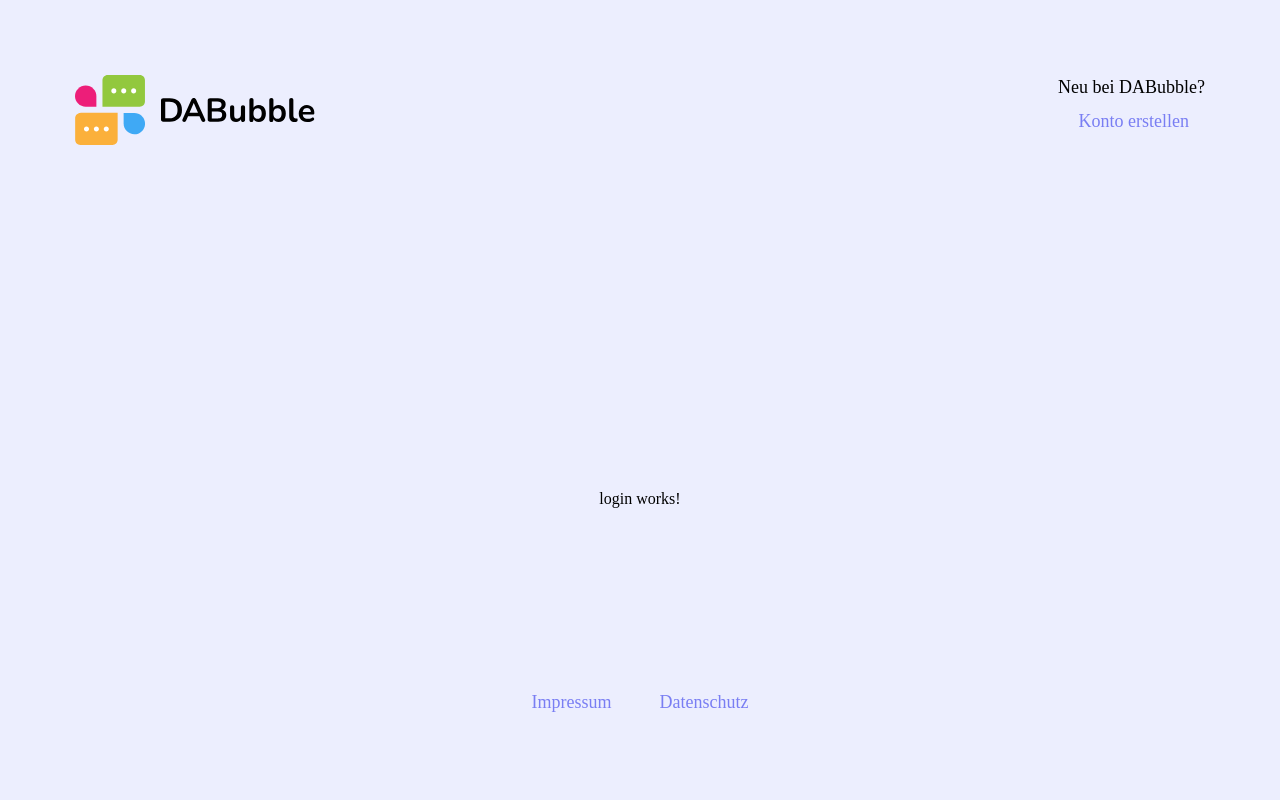
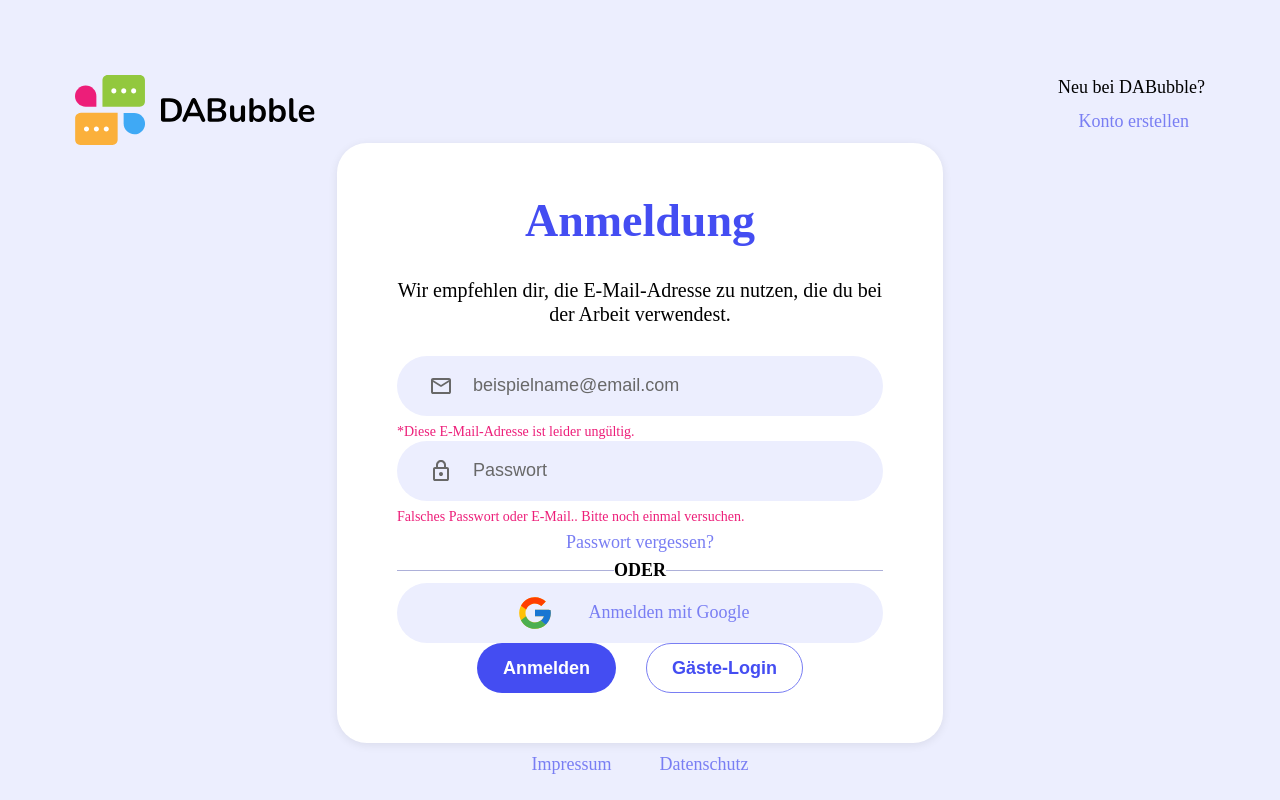
Before and after one commit to VitalijSch/dabubble-frontend, an Angular app: page /auth/login in a window 1280 px wide. Built offline with nearby package versions, Linux system fonts and the light colour scheme.

Commit message:
Add HTML and SCSS for login component

```diff
--- a/src/app/auth/login/login.component.html
+++ b/src/app/auth/login/login.component.html
@@ -1 +1,77 @@
-<p>login works!</p>
+<h2>Anmeldung</h2>
+
+<p>Wir empfehlen dir, die E-Mail-Adresse zu nutzen, die du bei der Arbeit verwendest.</p>
+
+<form>
+    <div class="error-icon-input-container">
+        <div class="icon-input-container">
+            <svg width="24" height="24" viewBox="0 0 24 24" fill="none" xmlns="http://www.w3.org/2000/svg">
+                <mask id="mask0_101728_3174" style="mask-type:alpha" maskUnits="userSpaceOnUse" x="0" y="0" width="24"
+                    height="24">
+                    <rect width="24" height="24" fill="#D9D9D9" />
+                </mask>
+                <g mask="url(#mask0_101728_3174)">
+                    <path
+                        d="M4 20C3.45 20 2.97933 19.8043 2.588 19.413C2.196 19.021 2 18.55 2 18V6C2 5.45 2.196 4.97933 2.588 4.588C2.97933 4.196 3.45 4 4 4H20C20.55 4 21.021 4.196 21.413 4.588C21.8043 4.97933 22 5.45 22 6V18C22 18.55 21.8043 19.021 21.413 19.413C21.021 19.8043 20.55 20 20 20H4ZM20 8L12.525 12.675C12.4417 12.725 12.354 12.7623 12.262 12.787C12.1707 12.8123 12.0833 12.825 12 12.825C11.9167 12.825 11.8293 12.8123 11.738 12.787C11.646 12.7623 11.5583 12.725 11.475 12.675L4 8V18H20V8ZM12 11L20 6H4L12 11ZM4 8.25V6.775V6.8V6.787V8.25Z"
+                        fill="#686868" />
+                </g>
+            </svg>
+
+            <input placeholder="beispielname@email.com" type="email" name="email" id="email">
+        </div>
+
+        <small>*Diese E-Mail-Adresse ist leider ungültig.</small>
+    </div>
+
+    <div class="error-icon-input-container">
+        <div class="icon-input-container">
+            <svg width="24" height="24" viewBox="0 0 24 24" fill="none" xmlns="http://www.w3.org/2000/svg">
+                <mask id="mask0_101728_14397" style="mask-type:alpha" maskUnits="userSpaceOnUse" x="0" y="0" width="24"
+                    height="24">
+                    <rect width="24" height="24" fill="#D9D9D9" />
+                </mask>
+                <g mask="url(#mask0_101728_14397)">
+                    <path
+                        d="M6 22C5.45 22 4.97933 21.8043 4.588 21.413C4.196 21.021 4 20.55 4 20V10C4 9.45 4.196 8.979 4.588 8.587C4.97933 8.19567 5.45 8 6 8H7V6C7 4.61667 7.48767 3.43733 8.463 2.462C9.43767 1.48733 10.6167 1 12 1C13.3833 1 14.5627 1.48733 15.538 2.462C16.5127 3.43733 17 4.61667 17 6V8H18C18.55 8 19.021 8.19567 19.413 8.587C19.8043 8.979 20 9.45 20 10V20C20 20.55 19.8043 21.021 19.413 21.413C19.021 21.8043 18.55 22 18 22H6ZM6 20H18V10H6V20ZM12 17C12.55 17 13.021 16.8043 13.413 16.413C13.8043 16.021 14 15.55 14 15C14 14.45 13.8043 13.979 13.413 13.587C13.021 13.1957 12.55 13 12 13C11.45 13 10.9793 13.1957 10.588 13.587C10.196 13.979 10 14.45 10 15C10 15.55 10.196 16.021 10.588 16.413C10.9793 16.8043 11.45 17 12 17ZM9 8H15V6C15 5.16667 14.7083 4.45833 14.125 3.875C13.5417 3.29167 12.8333 3 12 3C11.1667 3 10.4583 3.29167 9.875 3.875C9.29167 4.45833 9 5.16667 9 6V8Z"
+                        fill="#686868" />
+                </g>
+            </svg>
+
+            <input placeholder="Passwort" type="password" name="password" id="password">
+        </div>
+
+        <small>Falsches Passwort oder E-Mail.. Bitte noch einmal versuchen.</small>
+    </div>
+
+    <a class="forgot-password">Passwort vergessen?</a>
+
+    <div class="or-container">
+        <div class="line-container"></div>
+        <span>ODER</span>
+        <div class="line-container"></div>
+    </div>
+
+    <div class="google-button-container">
+        <svg width="38" height="38" viewBox="0 0 38 38" fill="none" xmlns="http://www.w3.org/2000/svg">
+            <path
+                d="M34.5255 15.899H33.2501V15.8333H19.0001V22.1666H27.9483C26.6428 25.8534 23.135 28.5 19.0001 28.5C13.7537 28.5 9.50008 24.2463 9.50008 19C9.50008 13.7536 13.7537 9.49996 19.0001 9.49996C21.4218 9.49996 23.625 10.4135 25.3025 11.9058L29.781 7.42738C26.9532 4.79192 23.1706 3.16663 19.0001 3.16663C10.2561 3.16663 3.16675 10.256 3.16675 19C3.16675 27.7439 10.2561 34.8333 19.0001 34.8333C27.744 34.8333 34.8334 27.7439 34.8334 19C34.8334 17.9383 34.7242 16.902 34.5255 15.899Z"
+                fill="#FFC107" />
+            <path
+                d="M4.99219 11.6303L10.1942 15.4454C11.6018 11.9605 15.0107 9.49996 18.9999 9.49996C21.4216 9.49996 23.6249 10.4135 25.3024 11.9058L29.7809 7.42738C26.953 4.79192 23.1704 3.16663 18.9999 3.16663C12.9184 3.16663 7.64427 6.60008 4.99219 11.6303Z"
+                fill="#FF3D00" />
+            <path
+                d="M18.9999 34.8334C23.0897 34.8334 26.8058 33.2683 29.6154 30.7231L24.715 26.5763C23.1253 27.7804 21.1493 28.5001 18.9999 28.5001C14.8817 28.5001 11.3849 25.8741 10.0675 22.2095L4.9043 26.1876C7.52471 31.3152 12.8463 34.8334 18.9999 34.8334Z"
+                fill="#4CAF50" />
+            <path
+                d="M34.5254 15.8991H33.25V15.8334H19V22.1667H27.9482C27.3212 23.9377 26.182 25.4648 24.7127 26.5771L24.715 26.5755L29.6155 30.7222C29.2687 31.0373 34.8333 26.9167 34.8333 19C34.8333 17.9384 34.7241 16.9021 34.5254 15.8991Z"
+                fill="#1976D2" />
+        </svg>
+
+        <a>Anmelden mit Google</a>
+    </div>
+
+    <div class="button-container">
+        <button>Anmelden</button>
+        <button>Gäste-Login</button>
+    </div>
+</form>
--- a/src/app/auth/login/login.component.scss
+++ b/src/app/auth/login/login.component.scss
@@ -0,0 +1,178 @@
+@import './../../../styles/mixins.scss';
+
+:host {
+    @include flex-layout(column, space-between, center, 30px);
+    max-width: 606px;
+    max-height: 769px;
+    height: 100%;
+    padding: 50px 60px;
+    background-color: #FFFFFF;
+    border-radius: 30px;
+    box-shadow: 0px 2px 10px 0px #00000014;
+
+    h2 {
+        font-size: 46px;
+        font-weight: 700;
+        line-height: 55.2px;
+        color: #444DF2;
+    }
+
+    p {
+        font-size: 20px;
+        font-weight: 400;
+        line-height: 24px;
+        text-align: center;
+    }
+
+    a {
+        font-size: 18px;
+        font-weight: 400;
+        line-height: 21.6px;
+        padding: 5px 15px;
+        color: #797EF3;
+        cursor: pointer;
+    }
+
+    span,
+    button {
+        font-size: 18px;
+        font-weight: 700;
+        line-height: 24.55px;
+    }
+
+    input,
+    .google-button-container {
+        width: 100%;
+        height: 60px;
+        background-color: #ECEEFE;
+        border: 1px solid transparent;
+        border-radius: 100px;
+    }
+}
+
+form {
+    width: 100%;
+    height: 100%;
+    @include flex-layout(column, space-between, center, unset);
+
+    .error-icon-input-container {
+        width: 100%;
+        @include flex-layout(column, unset, unset, 6px);
+
+        .icon-input-container {
+            position: relative;
+
+            &:has(input:focus) svg path {
+                fill: black;
+            }
+
+            svg {
+                position: absolute;
+                top: 50%;
+                left: 32px;
+                transform: translateY(-50%);
+            }
+
+            input {
+                padding: 18px 32px 18px 75px;
+                outline: none;
+                cursor: pointer;
+
+                &:hover {
+                    border-color: #686868;
+                }
+
+                &:focus {
+                    border-color: #535AF1;
+                }
+
+                &::placeholder {
+                    font-size: 18px;
+                    font-weight: 500;
+                    line-height: 21.6px;
+                    color: #686868;
+                }
+            }
+        }
+
+        small {
+            font-size: 14px;
+            font-weight: 400;
+            line-height: 19.1px;
+            color: #ED1E79;
+        }
+    }
+
+    .forgot-password {
+        font-weight: 400;
+        padding: 5px 15px;
+
+        &:hover {
+            font-weight: 500;
+            background-color: #ECEEFE;
+            color: #444DF2;
+            border-radius: 30px;
+        }
+    }
+}
+
+.or-container {
+    @include flex-layout(unset, unset, center, unset);
+    width: 100%;
+
+    .line-container {
+        flex: 1;
+        height: 1px;
+        background-color: #ADB0D9;
+    }
+}
+
+.google-button-container {
+    @include flex-layout(unset, center, center, 20px);
+    padding: 11px 32px;
+    cursor: pointer;
+
+    &:hover {
+        border-color: #444DF2;
+    }
+
+    &:hover a {
+        font-weight: 700;
+        color: #444DF2;
+    }
+
+    &:active {
+        border-color: #686868
+    }
+}
+
+.button-container {
+    @include flex-layout(unset, center, center, 30px);
+
+    button {
+        padding: 12px 25px;
+        border-radius: 25px;
+        cursor: pointer;
+
+        &:first-of-type {
+            background-color: #444DF2;
+            color: #FFFFFF;
+            border: 1px solid transparent;
+
+            &:hover {
+                background-color: #797EF3;
+            }
+        }
+
+        &:last-of-type {
+            background-color: transparent;
+            color: #444DF2;
+            border: 1px solid #797EF3;
+
+            &:hover {
+                background-color: #444DF2;
+                color: #FFFFFF;
+            }
+        }
+    }
+}
```
